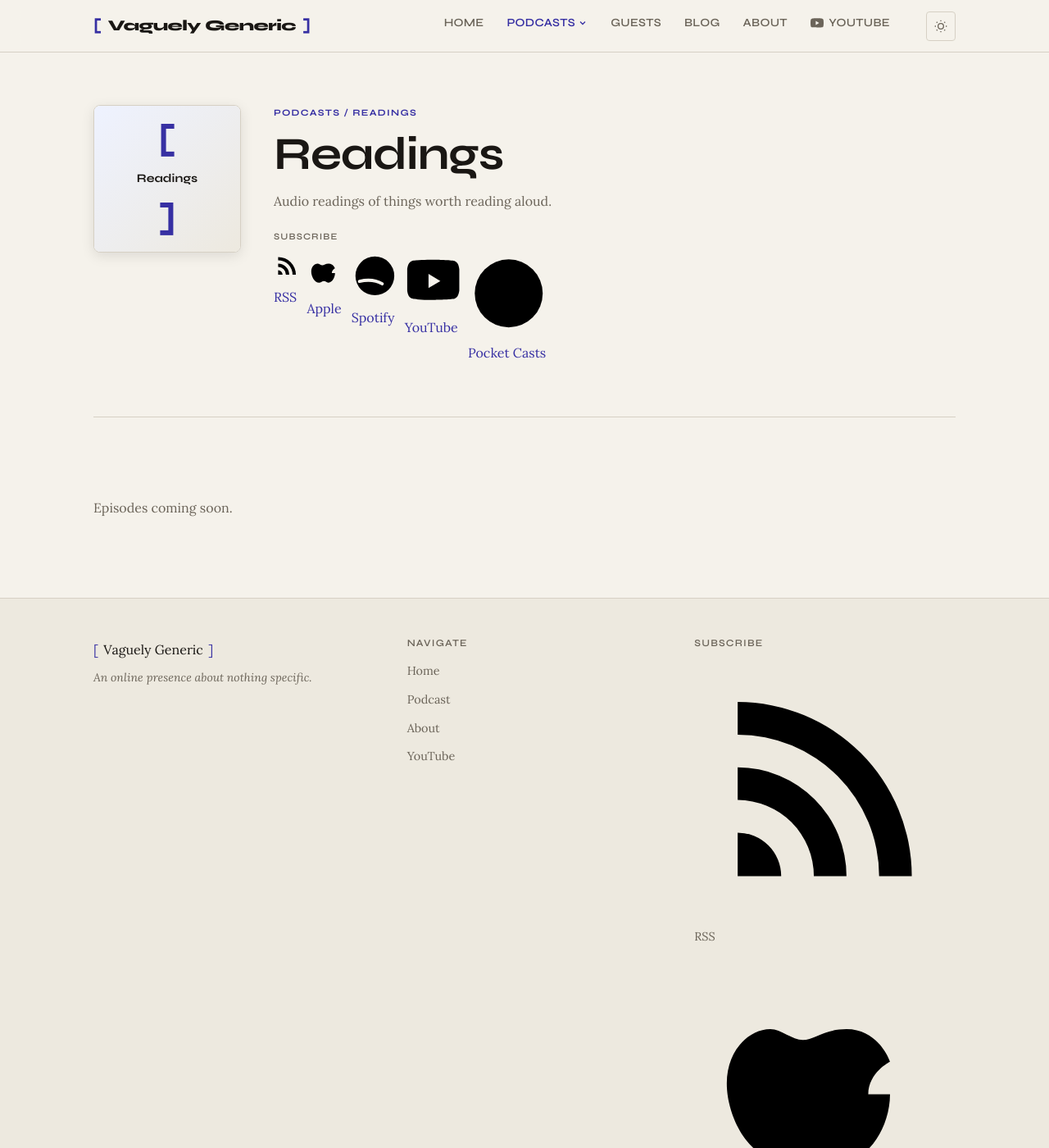
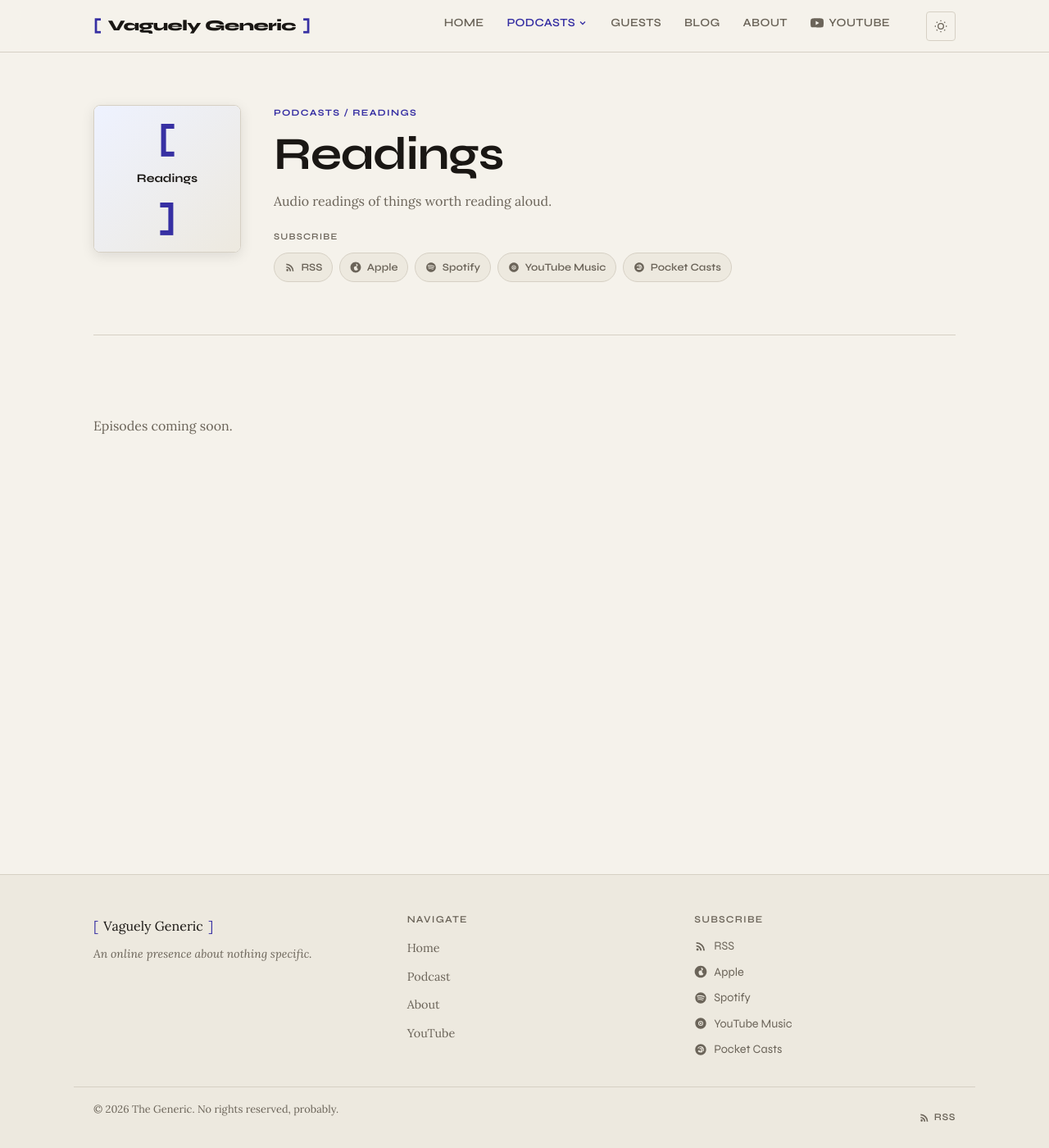
Before and after one commit to vaguelygeneric/website, a Jekyll site: the page built from _shows/readings.md, in a window 1280 px wide and 1400 px high. Shown: the whole window at 82% size. Built offline with Jekyll 4.4.1, drawn with Linux system fonts in a browser that asks for light colours.

Commit message:
claude is very good at UI stuff. fixed up css and icons. Looking good

```diff
--- a/_includes/icon.html
+++ b/_includes/icon.html
@@ -3,34 +3,53 @@
 {% case name %}
 
 {% when "rss" %}
-<svg viewBox="0 0 24 24" aria-hidden="true">
-  <path d="M4 4a16 16 0 0 1 16 16h-3A13 13 0 0 0 4 7V4zm0 6a10 10 0 0 1 10 10h-3a7 7 0 0 0-7-7v-3zm0 6a4 4 0 0 1 4 4H4v-4z"/>
+<svg viewBox="0 0 24 24" aria-hidden="true" fill="currentColor">
+  <path d="M6.18 15.64a2.18 2.18 0 0 1 2.18 2.18C8.36 19.01 7.38 20 6.18 20C4.98 20 4 19.01 4 17.82a2.18 2.18 0 0 1 2.18-2.18M4 4.44A15.56 15.56 0 0 1 19.56 20h-2.83A12.73 12.73 0 0 0 4 7.27V4.44m0 5.66a9.9 9.9 0 0 1 9.9 9.9h-2.83A7.07 7.07 0 0 0 4 12.93V10.1z"/>
 </svg>
 
 {% when "apple" %}
-<svg viewBox="0 0 24 24">
-  <path d="M16 13c0-2 2-3 2-3s-1-3-4-3c-2 0-3 1-4 1s-2-1-3-1c-2 0-4 2-4 5s2 7 5 7c1 0 2-1 3-1s2 1 3 1c2 0 4-3 4-6z"/>
+<svg viewBox="0 0 24 24" aria-hidden="true" fill="currentColor">
+  <path d="M12 1C5.925 1 1 5.925 1 12s4.925 11 11 11 11-4.925 11-11S18.075 1 12 1zm.371 3.475c1.249.044 2.347.575 3.11 1.43.572.637.9 1.385.963 2.07-1.302.644-2.124 1.979-2.124 3.463 0 1.747 1.115 3.266 2.717 3.791a8.3 8.3 0 0 1-.47 1.177c-.476.998-1.177 2.162-2.19 2.172-.568.006-.84-.358-1.565-.358-.728 0-1.023.35-1.572.366-1.012.03-1.82-1.232-2.302-2.232-.694-1.465-.975-3.274-.432-4.683.38-1.011 1.274-1.801 2.245-1.979.547-.103 1.064.212 1.54.212.475 0 1.13-.325 1.854-.278zM13.9 4.5c-.24.018-.473.073-.693.161-.685.269-1.252.89-1.424 1.584.325-.037.654-.162.934-.372.56-.42.9-1.03.99-1.622-.266-.023-.535-.009-.807.025z"/>
 </svg>
 
 {% when "spotify" %}
-<svg viewBox="0 0 24 24">
-  <path d="M12 2a10 10 0 1 0 0 20 10 10 0 0 0 0-20zm4.5 14.5a.8.8 0 0 1-1.1.3c-3-1.8-6.8-2.2-11.2-1.2a.8.8 0 1 1-.3-1.6c4.8-1.1 9-.6 12.3 1.4.4.2.5.7.3 1.1z"/>
+<svg viewBox="0 0 24 24" aria-hidden="true" fill="currentColor">
+  <path d="M12 2C6.477 2 2 6.477 2 12s4.477 10 10 10 10-4.477 10-10S17.523 2 12 2zm4.586 14.424a.622.622 0 0 1-.857.207c-2.348-1.435-5.304-1.76-8.785-.964a.623.623 0 0 1-.277-1.215c3.809-.87 7.076-.496 9.712 1.115a.623.623 0 0 1 .207.857zm1.224-2.72a.78.78 0 0 1-1.072.257c-2.687-1.652-6.785-2.131-9.965-1.166a.78.78 0 0 1-.973-.519.781.781 0 0 1 .52-.973c3.632-1.102 8.147-.568 11.233 1.329a.78.78 0 0 1 .257 1.072zm.105-2.835C14.692 8.95 9.375 8.775 6.297 9.71a.937.937 0 1 1-.543-1.79c3.532-1.073 9.404-.866 13.115 1.337a.937.937 0 0 1-.954 1.612z"/>
 </svg>
 
 {% when "youtube" %}
-<svg viewBox="0 0 24 24">
-  <path d="M23 7s-.2-1.7-.8-2.5c-.8-1-1.7-1-2.1-1.1C17.5 3 12 3 12 3h0s-5.5 0-8.1.4c-.4 0-1.3.1-2.1 1.1C1.2 5.3 1 7 1 7S1 8.8 1 10.6v1.8C1 14.2 1 16 1 16s.2 1.7.8 2.5c.8 1 1.9 1 2.4 1.1C6.5 20 12 20 12 20s5.5 0 8.1-.4c.4 0 1.3-.1 2.1-1.1.6-.8.8-2.5.8-2.5s0-1.8 0-3.6v-1.8C23 8.8 23 7 23 7zM10 15V9l5 3-5 3z"/>
+<svg viewBox="0 0 24 24" aria-hidden="true" fill="currentColor">
+  <path d="M23.498 6.186a3.016 3.016 0 0 0-2.122-2.136C19.505 3.545 12 3.545 12 3.545s-7.505 0-9.377.505A3.017 3.017 0 0 0 .502 6.186C0 8.07 0 12 0 12s0 3.93.502 5.814a3.016 3.016 0 0 0 2.122 2.136c1.871.505 9.376.505 9.376.505s7.505 0 9.377-.505a3.015 3.015 0 0 0 2.122-2.136C24 15.93 24 12 24 12s0-3.93-.502-5.814zM9.545 15.568V8.432L15.818 12l-6.273 3.568z"/>
+</svg>
+
+{% when "ytmusic" %}
+<svg viewBox="0 0 24 24" aria-hidden="true" fill="currentColor">
+  <path d="M12 2C6.477 2 2 6.477 2 12s4.477 10 10 10 10-4.477 10-10S17.523 2 12 2zm0 14.5a4.5 4.5 0 1 1 0-9 4.5 4.5 0 0 1 0 9zm0-7.5a3 3 0 1 0 0 6 3 3 0 0 0 0-6zm0 1.5a1.5 1.5 0 1 1 0 3 1.5 1.5 0 0 1 0-3zm5-6h-1.5l-1 1.5H9.5L8.5 4.5H7L5.5 7h13z"/>
 </svg>
 
 {% when "pocketcasts" %}
-<svg viewBox="0 0 24 24">
-  <circle cx="12" cy="12" r="10"/>
+<svg viewBox="0 0 24 24" aria-hidden="true" fill="currentColor">
+  <path d="M12 2C6.477 2 2 6.477 2 12s4.477 10 10 10 10-4.477 10-10S17.523 2 12 2zm0 4a6 6 0 0 1 4.243 10.243.75.75 0 1 1-1.061-1.06A4.5 4.5 0 1 0 7.818 9.818a.75.75 0 1 1-1.06-1.06A6 6 0 0 1 12 6zm0 3a3 3 0 0 1 2.121 5.121.75.75 0 1 1-1.06-1.06 1.5 1.5 0 1 0-2.122-2.122.75.75 0 1 1-1.06-1.06A3 3 0 0 1 12 9zm0 2.25a.75.75 0 1 1 0 1.5.75.75 0 0 1 0-1.5zm0 3.5a5.26 5.26 0 0 0 3.637-1.476l1.59 2.388A7.748 7.748 0 0 1 12 17.25a7.748 7.748 0 0 1-5.227-2.017l1.544-2.316A5.26 5.26 0 0 0 12 14.75z"/>
 </svg>
 
 {% when "overcast" %}
-<svg viewBox="0 0 24 24">
-  <circle cx="12" cy="12" r="10"/>
-  <path d="M8 12a4 4 0 0 1 8 0"/>
+<svg viewBox="0 0 24 24" aria-hidden="true" fill="currentColor">
+  <path d="M12 2C6.477 2 2 6.477 2 12s4.477 10 10 10 10-4.477 10-10S17.523 2 12 2zm0 3a7 7 0 0 1 5.031 11.872l-1.078-1.617A5.25 5.25 0 1 0 6.9 15.16L5.85 16.74A7 7 0 0 1 12 5zm0 2.75a4.25 4.25 0 0 1 3.048 7.236l-1.08-1.62a2.5 2.5 0 1 0-3.988-.072L8.9 14.93A4.25 4.25 0 0 1 12 7.75zm0 2.5a1.75 1.75 0 1 1 0 3.5 1.75 1.75 0 0 1 0-3.5zm-3.556 6.178 5.79-3.485.777 1.292-5.79 3.485-.777-1.292z"/>
+</svg>
+
+{% when "castbox" %}
+<svg viewBox="0 0 24 24" aria-hidden="true" fill="currentColor">
+  <path d="M12 2C6.477 2 2 6.477 2 12s4.477 10 10 10 10-4.477 10-10S17.523 2 12 2zm-1 6h2v2.184A4.004 4.004 0 0 1 16 14a4 4 0 0 1-8 0 4.004 4.004 0 0 1 3-3.874V8zm1 4a2 2 0 1 0 0 4 2 2 0 0 0 0-4z"/>
+</svg>
+
+{% when "castro" %}
+<svg viewBox="0 0 24 24" aria-hidden="true" fill="currentColor">
+  <path d="M12 2C6.477 2 2 6.477 2 12s4.477 10 10 10 10-4.477 10-10S17.523 2 12 2zm0 3a7 7 0 1 1 0 14A7 7 0 0 1 12 5zm0 3a4 4 0 1 0 0 8 4 4 0 0 0 0-8zm0 2a2 2 0 1 1 0 4 2 2 0 0 1 0-4z"/>
+</svg>
+
+{% when "podbean" %}
+<svg viewBox="0 0 24 24" aria-hidden="true" fill="currentColor">
+  <path d="M12 2C6.477 2 2 6.477 2 12s4.477 10 10 10 10-4.477 10-10S17.523 2 12 2zm0 5c2.761 0 5 2.239 5 5 0 2.761-2.239 5-5 5s-5-2.239-5-5c0-2.761 2.239-5 5-5zm0 2a3 3 0 1 0 0 6 3 3 0 0 0 0-6zm0 1.5a1.5 1.5 0 1 1 0 3 1.5 1.5 0 0 1 0-3z"/>
 </svg>
 
 {% endcase %}
--- a/_includes/subscribe-links.html
+++ b/_includes/subscribe-links.html
@@ -2,34 +2,34 @@
 
 <div class="subscribe-links">
 
-  <a href="{{ site.url }}{{ site.baseurl }}/feed/{{ show.slug }}.xml" aria-label="RSS Feed">
+  <a class="subscribe-link" href="{{ site.url }}{{ site.baseurl }}/feed/{{ show.slug }}.xml" aria-label="RSS Feed">
     {% include icon.html name="rss" %}
     <span>RSS</span>
   </a>
 
   {% if show.apple_url %}
-  <a href="{{ show.apple_url }}" target="_blank" rel="noopener" aria-label="Apple Podcasts">
+  <a class="subscribe-link" href="{{ show.apple_url }}" target="_blank" rel="noopener" aria-label="Apple Podcasts">
     {% include icon.html name="apple" %}
     <span>Apple</span>
   </a>
   {% endif %}
 
   {% if show.spotify_url %}
-  <a href="{{ show.spotify_url }}" target="_blank" rel="noopener">
+  <a class="subscribe-link" href="{{ show.spotify_url }}" target="_blank" rel="noopener">
     {% include icon.html name="spotify" %}
     <span>Spotify</span>
   </a>
   {% endif %}
 
   {% if show.ytmusic_url %}
-  <a href="{{ show.ytmusic_url }}" target="_blank" rel="noopener">
-    {% include icon.html name="youtube" %}
-    <span>YouTube</span>
+  <a class="subscribe-link" href="{{ show.ytmusic_url }}" target="_blank" rel="noopener">
+    {% include icon.html name="ytmusic" %}
+    <span>YouTube Music</span>
   </a>
   {% endif %}
 
   {% if show.pocketcast_url %}
-  <a href="{{ show.pocketcast_url }}" target="_blank" rel="noopener">
+  <a class="subscribe-link" href="{{ show.pocketcast_url }}" target="_blank" rel="noopener">
     {% include icon.html name="pocketcasts" %}
     <span>Pocket Casts</span>
   </a>
--- a/assets/css/main.css
+++ b/assets/css/main.css
@@ -329,12 +329,19 @@ li { margin-bottom: 0.4rem; }
   align-items: center;
   gap: 0.5rem;
   font-size: 0.875rem;
+  font-family: var(--font-display);
   color: var(--text-muted);
   text-decoration: none;
   transition: color 0.15s ease;
 }
 .subscribe-link:hover { color: var(--accent); text-decoration: none; }
-.subscribe-link svg { width: 14px; height: 14px; flex-shrink: 0; }
+.subscribe-link svg {
+  width: 16px;
+  height: 16px;
+  flex-shrink: 0;
+  fill: currentColor;
+  display: block;
+}
 
 /* ── HOME PAGE ── */
 .hero {
@@ -751,9 +758,12 @@ li { margin-bottom: 0.4rem; }
   padding: 0.35rem 0.75rem;
   border-radius: 100px;
   font-size: 0.8rem;
+  font-weight: 600;
+  gap: 0.4rem;
   transition: border-color 0.15s ease, color 0.15s ease;
 }
 .podcast-info-subscribe .subscribe-link:hover { border-color: var(--accent); }
+.podcast-info-subscribe .subscribe-link svg { width: 14px; height: 14px; }
 
 .episodes-list {
   display: flex;
```
